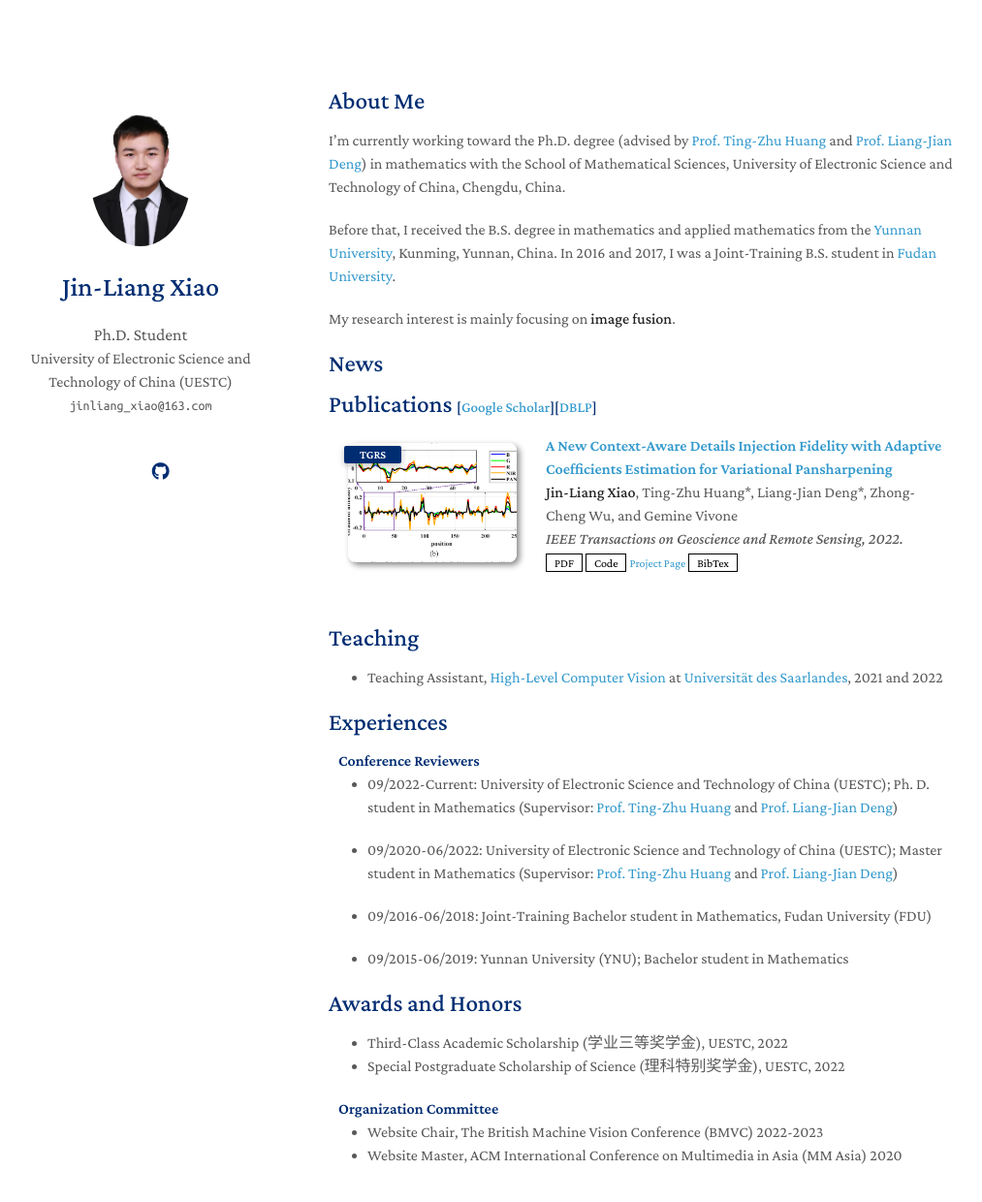
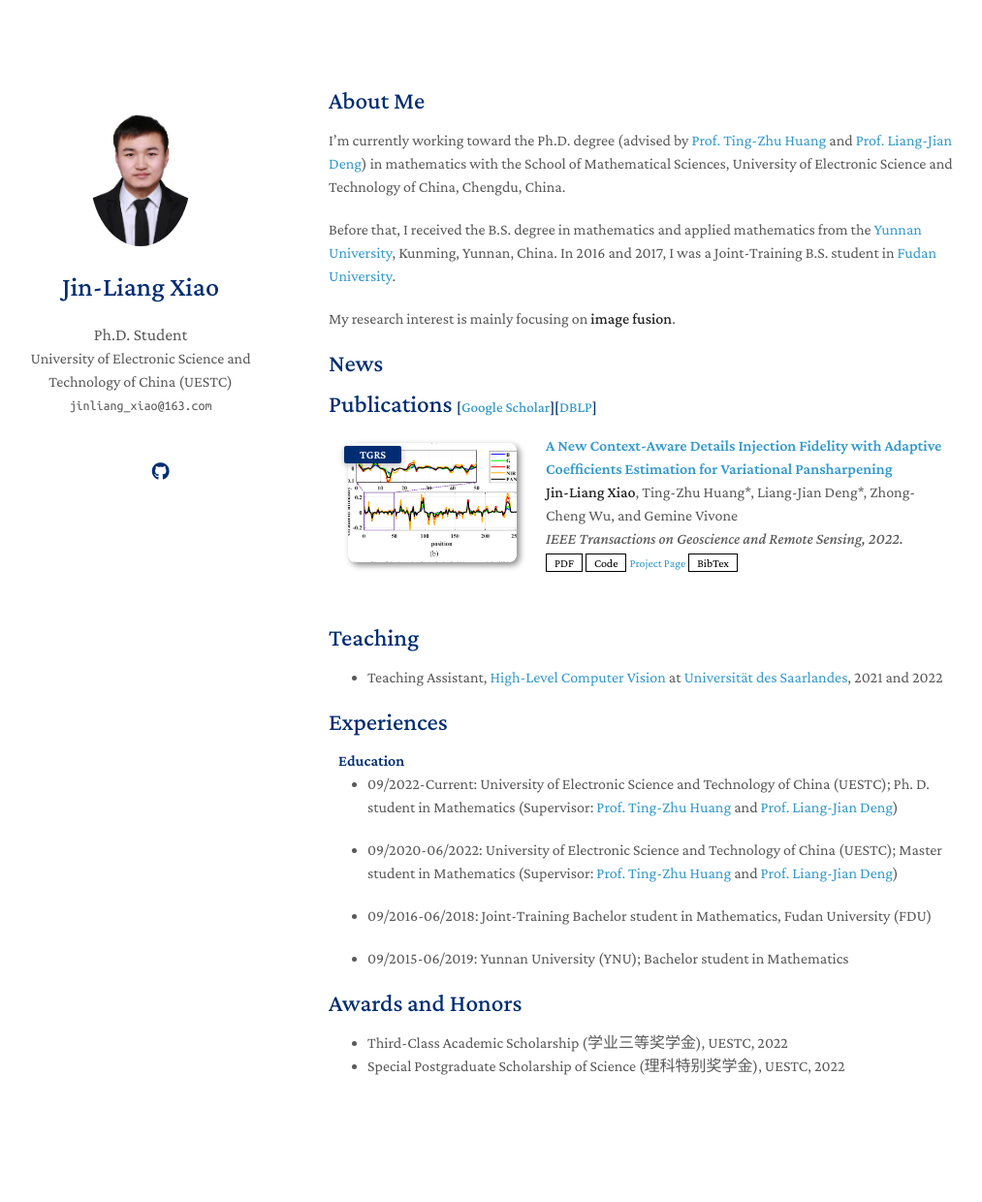
Before and after one commit to Jin-liangXiao/Jin-liangXiao.github.io, a Jekyll site: the page built from index.md, in a window 1280 px wide and 1307 px high. Shown: the top 1240 px of the window at 97% size, without its empty margins (131-1144 px from the left). Built offline with Jekyll 4.4.1, drawn with Linux system fonts in a browser that asks for light colours; nearby versions of some CDN libraries; a style sheet for code colours, icons or effects is not loaded; our own code applies the rules of GitHub Pages for plain Markdown files.

Commit message:
Update services.md

```diff
--- a/_includes/services.md
+++ b/_includes/services.md
@@ -1,6 +1,6 @@
 ## Experiences
 
-<h4 style="margin:0 10px 0;">Conference Reviewers</h4>
+<h4 style="margin:0 10px 0;">Education</h4>
 
 
 <ul style="margin:0 0 5px;">
@@ -28,10 +28,3 @@
   <li>Third-Class Academic Scholarship (学业三等奖学金), UESTC, 2022</li>
   <li>Special Postgraduate Scholarship of Science (理科特别奖学金), UESTC, 2022</li>
 </ul>
-
-<h4 style="margin:0 10px 0;">Organization Committee</h4>
-
-<ul style="margin:0 0 5px;">
-  <li>Website Chair, <a href="https://bmvc2023.org/people/organisers/"><autocolor>The British Machine Vision Conference (BMVC)</autocolor></a> <a href="https://bmvc2022.org/people/organisers/"><autocolor>2022</autocolor></a>-<a href="https://bmvc2023.org/people/organisers/"><autocolor>2023</autocolor></a></li>
-  <li>Website Master, <a href="https://www.acmmmasia.org/2020/committee.html"><autocolor>ACM International Conference on Multimedia in Asia (MM Asia) 2020</autocolor></a></li>
-</ul>
```
